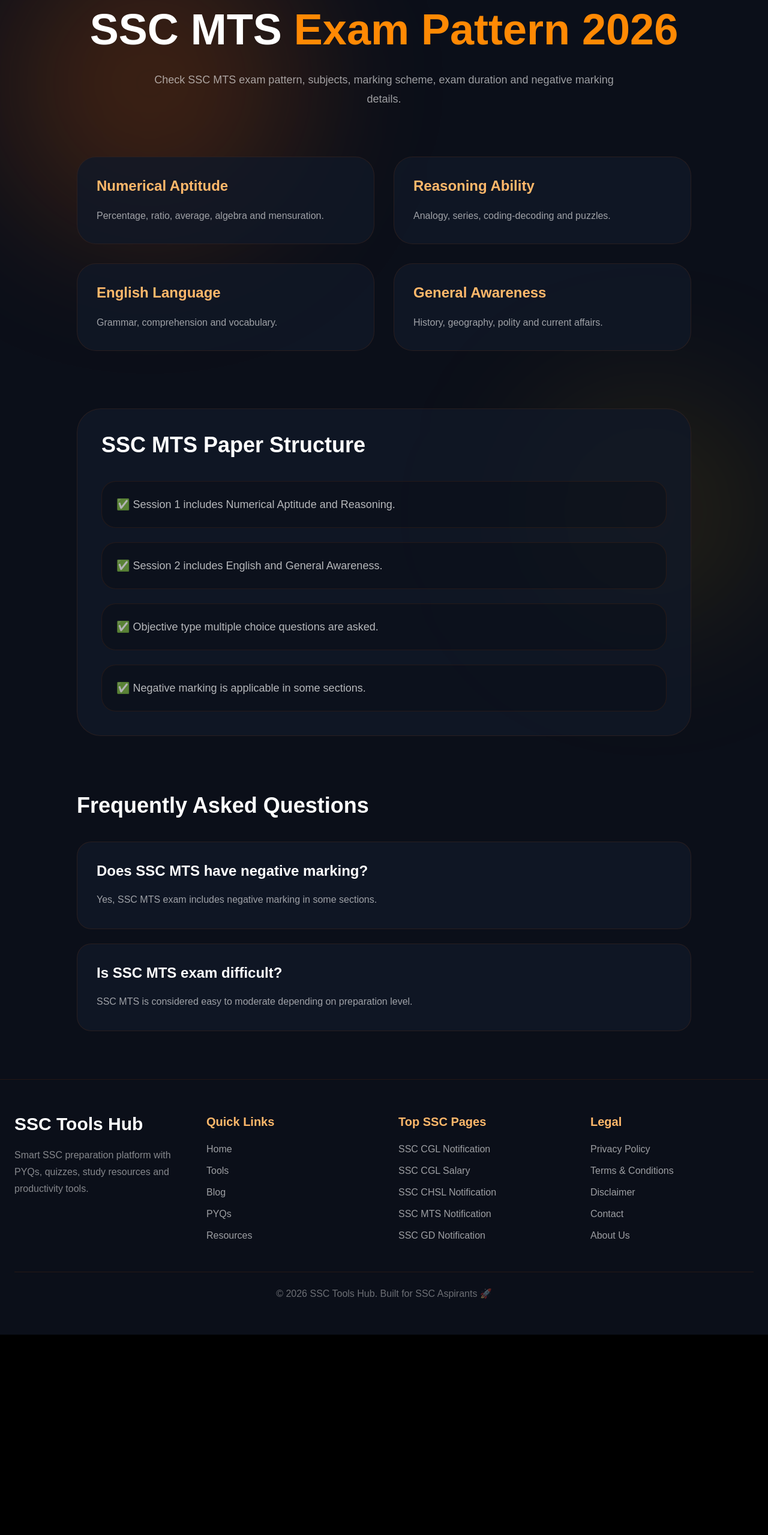
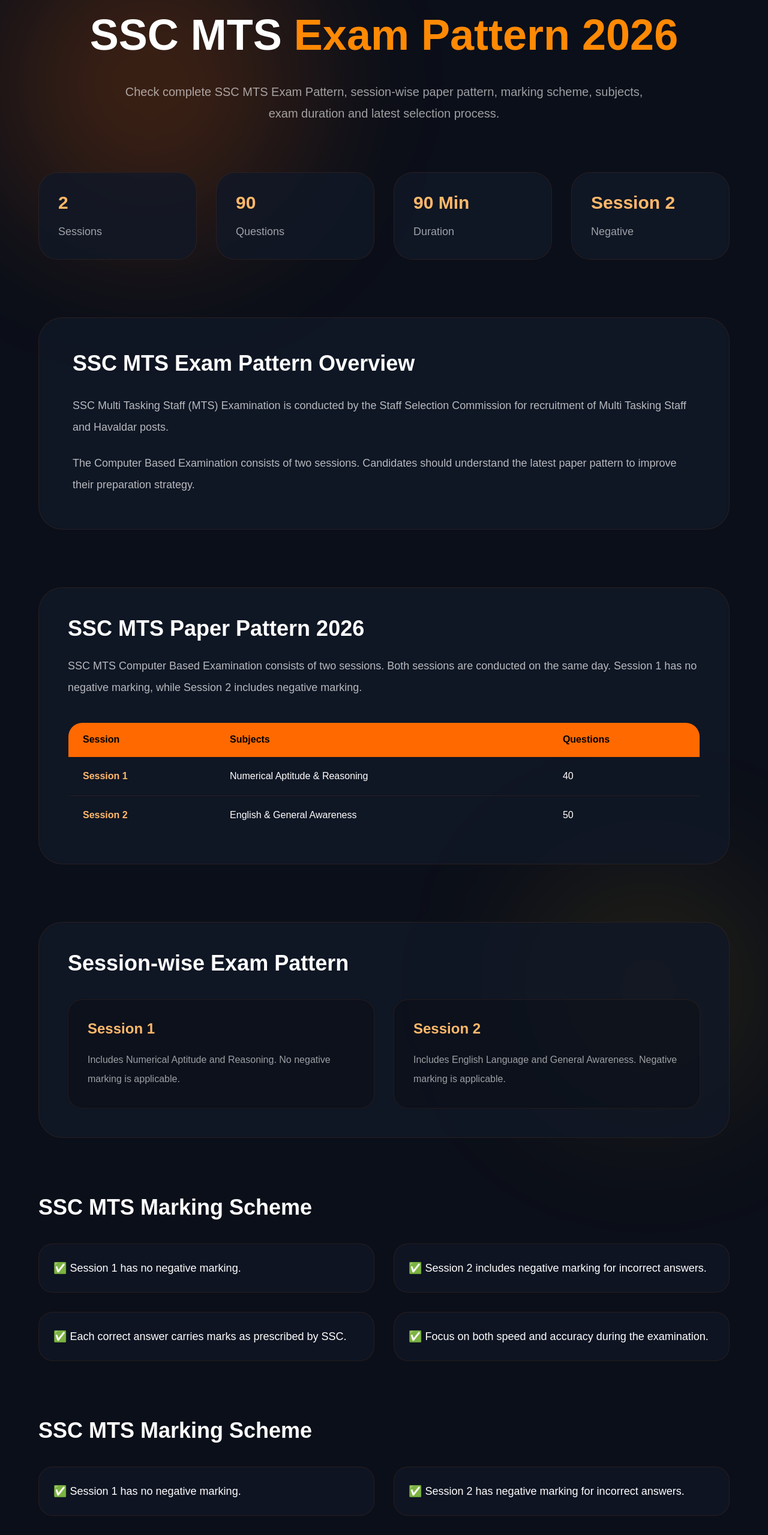
Before and after one commit to payadav142-rgb/ssc-tools-hub, a Next.js app: page /ssc-mts-exam-pattern in a window 1280 px wide. Shown: the part 200-2759 px from the top of the page at 60% size. Before the commit the page ends 2425 px from the top, so only its background shows below. Built offline with nearby package versions, Linux system fonts and the light colour scheme; no server answers.

Commit message:
Upgrade SSC MTS Exam Pattern page

```diff
--- a/app/ssc-mts-exam-pattern/page.tsx
+++ b/app/ssc-mts-exam-pattern/page.tsx
@@ -1,22 +1,18 @@
 import type { Metadata } from "next";
+import Link from "next/link";
 
 import Navbar from "../../components/Navbar";
 import ToolContainer from "../../components/ToolContainer";
 
 export const metadata: Metadata = {
-
-  title:
-    "SSC MTS Exam Pattern 2026 — Complete Paper Pattern",
+  title: "SSC MTS Exam Pattern 2026 — Complete Paper Pattern",
 
   description:
-    "Check SSC MTS exam pattern 2026 including subjects, marking scheme, paper format and negative marking.",
-
+    "Check SSC MTS Exam Pattern 2026 including paper pattern, marking scheme, session-wise exam pattern, subjects, duration and negative marking.",
 };
 
 export default function Page() {
-
   return (
-
     <ToolContainer>
 
       <Navbar />
@@ -30,58 +26,59 @@ export default function Page() {
 
         <section className="relative z-10 px-6 py-20">
 
-          <div className="max-w-5xl mx-auto">
+          <div className="max-w-6xl mx-auto">
 
             {/* Hero */}
+
             <div className="text-center">
 
               <p className="text-orange-300 font-medium">
-
                 SSC MTS 2026
-
               </p>
 
-              <h1 className="text-5xl md:text-7xl font-extrabold mt-5">
+              <h1 className="text-5xl md:text-7xl font-extrabold leading-tight mt-5">
 
-                SSC MTS
+                SSC MTS{" "}
+
                 <span className="text-orange-400">
-                  {" "}Exam Pattern 2026
+                  Exam Pattern 2026
                 </span>
 
               </h1>
 
-              <p className="text-white/60 text-lg leading-8 mt-8 max-w-3xl mx-auto">
+              <p className="text-white/60 text-lg md:text-xl leading-9 mt-8 max-w-4xl mx-auto">
 
-                Check SSC MTS exam pattern,
-                subjects, marking scheme,
-                exam duration and negative marking details.
+                Check complete SSC MTS Exam Pattern,
+                session-wise paper pattern, marking scheme,
+                subjects, exam duration and latest selection process.
 
               </p>
 
             </div>
 
-            {/* Subjects */}
-            <div className="mt-20 grid md:grid-cols-2 gap-8">
+            {/* Quick Cards */}
+
+            <div className="grid md:grid-cols-4 gap-8 mt-20">
 
               {[
                 {
-                  title: "Numerical Aptitude",
-                  desc: "Percentage, ratio, average, algebra and mensuration.",
+                  title: "Sessions",
+                  value: "2",
                 },
 
                 {
-                  title: "Reasoning Ability",
-                  desc: "Analogy, series, coding-decoding and puzzles.",
+                  title: "Questions",
+                  value: "90",
                 },
 
                 {
-                  title: "English Language",
-                  desc: "Grammar, comprehension and vocabulary.",
+                  title: "Duration",
+                  value: "90 Min",
                 },
 
                 {
-                  title: "General Awareness",
-                  desc: "History, geography, polity and current affairs.",
+                  title: "Negative",
+                  value: "Session 2",
                 },
 
               ].map((item, index) => (
@@ -91,16 +88,12 @@ export default function Page() {
                   className="bg-[#111827]/80 border border-orange-500/10 rounded-[32px] p-8"
                 >
 
-                  <h2 className="text-2xl font-bold text-orange-300">
-
-                    {item.title}
-
+                  <h2 className="text-3xl font-bold text-orange-300">
+                    {item.value}
                   </h2>
 
-                  <p className="text-white/60 mt-5 leading-7">
-
-                    {item.desc}
-
+                  <p className="text-white/60 mt-4 text-lg">
+                    {item.title}
                   </p>
 
                 </div>
@@ -109,33 +102,215 @@ export default function Page() {
 
             </div>
 
-            {/* Exam Structure */}
-            <div className="mt-24 bg-[#111827]/80 border border-orange-500/10 rounded-[40px] p-10">
+            {/* Overview */}
+
+            <div className="mt-24 bg-[#111827]/80 border border-orange-500/10 rounded-[40px] p-10 md:p-14">
 
               <h2 className="text-4xl font-bold">
-
-                SSC MTS Paper Structure
-
+                SSC MTS Exam Pattern Overview
               </h2>
 
-              <div className="space-y-6 mt-10">
+              <p className="text-white/70 text-lg leading-9 mt-8">
+
+                SSC Multi Tasking Staff (MTS) Examination is
+                conducted by the Staff Selection Commission
+                for recruitment of Multi Tasking Staff and
+                Havaldar posts.
+
+              </p>
+
+              <p className="text-white/70 text-lg leading-9 mt-6">
+
+                The Computer Based Examination consists of
+                two sessions. Candidates should understand
+                the latest paper pattern to improve their
+                preparation strategy.
+
+              </p>
+
+            </div>
+                        {/* Paper Pattern */}
+            <div className="mt-24 bg-[#111827]/80 border border-orange-500/10 rounded-[40px] p-8 md:p-12">
+
+              <h2 className="text-4xl font-bold">
+                SSC MTS Paper Pattern 2026
+              </h2>
+
+              <p className="text-white/70 text-lg leading-9 mt-6">
+                SSC MTS Computer Based Examination consists of
+                two sessions. Both sessions are conducted on the
+                same day. Session 1 has no negative marking,
+                while Session 2 includes negative marking.
+              </p>
+
+              <div className="overflow-x-auto mt-10">
+
+                <table className="w-full border border-orange-500/10 rounded-3xl overflow-hidden">
+
+                  <thead className="bg-orange-500 text-black">
+
+                    <tr>
+
+                      <th className="px-6 py-4 text-left">
+                        Session
+                      </th>
+
+                      <th className="px-6 py-4 text-left">
+                        Subjects
+                      </th>
+
+                      <th className="px-6 py-4 text-left">
+                        Questions
+                      </th>
+
+                    </tr>
+
+                  </thead>
+
+                  <tbody>
+
+                    {[
+                      [
+                        "Session 1",
+                        "Numerical Aptitude & Reasoning",
+                        "40",
+                      ],
+
+                      [
+                        "Session 2",
+                        "English & General Awareness",
+                        "50",
+                      ],
+
+                    ].map((row) => (
+
+                      <tr
+                        key={row[0]}
+                        className="border-t border-orange-500/10"
+                      >
+
+                        <td className="px-6 py-5 font-semibold text-orange-300">
+                          {row[0]}
+                        </td>
+
+                        <td className="px-6 py-5">
+                          {row[1]}
+                        </td>
+
+                        <td className="px-6 py-5">
+                          {row[2]}
+                        </td>
+
+                      </tr>
+
+                    ))}
+
+                  </tbody>
+
+                </table>
+
+              </div>
+
+            </div>
+
+            {/* Session Details */}
+            <div className="mt-24 bg-[#111827]/80 border border-orange-500/10 rounded-[40px] p-8 md:p-12">
+
+              <h2 className="text-4xl font-bold">
+                Session-wise Exam Pattern
+              </h2>
+
+              <div className="grid md:grid-cols-2 gap-8 mt-10">
 
                 {[
-                  "Session 1 includes Numerical Aptitude and Reasoning.",
-                  "Session 2 includes English and General Awareness.",
-                  "Objective type multiple choice questions are asked.",
-                  "Negative marking is applicable in some sections.",
-                ].map((item, index) => (
+                  {
+                    title: "Session 1",
+                    desc: "Includes Numerical Aptitude and Reasoning. No negative marking is applicable.",
+                  },
+
+                  {
+                    title: "Session 2",
+                    desc: "Includes English Language and General Awareness. Negative marking is applicable.",
+                  },
+
+                ].map((item) => (
 
                   <div
-                    key={index}
-                    className="bg-black/20 border border-orange-500/10 rounded-3xl p-6"
+                    key={item.title}
+                    className="bg-black/20 border border-orange-500/10 rounded-3xl p-8"
                   >
 
-                    <p className="text-white/70 text-lg">
+                    <h3 className="text-2xl font-bold text-orange-300">
+                      {item.title}
+                    </h3>
 
+                    <p className="text-white/60 leading-8 mt-5">
+                      {item.desc}
+                    </p>
+
+                  </div>
+
+                ))}
+
+              </div>
+
+            </div>
+
+            {/* Marking Scheme */}
+            <div className="mt-24">
+
+              <h2 className="text-4xl font-bold">
+                SSC MTS Marking Scheme
+              </h2>
+
+              <div className="grid md:grid-cols-2 gap-8 mt-10">
+
+                {[
+                  "Session 1 has no negative marking.",
+                  "Session 2 includes negative marking for incorrect answers.",
+                  "Each correct answer carries marks as prescribed by SSC.",
+                  "Focus on both speed and accuracy during the examination.",
+                ].map((item) => (
+
+                  <div
+                    key={item}
+                    className="bg-[#111827]/70 border border-orange-500/10 rounded-3xl p-6"
+                  >
+
+                    <p className="text-lg leading-8">
                       ✅ {item}
+                    </p>
 
+                  </div>
+
+                ))}
+
+              </div>
+
+            </div>
+                        {/* Marking Scheme */}
+            <div className="mt-24">
+
+              <h2 className="text-4xl font-bold">
+                SSC MTS Marking Scheme
+              </h2>
+
+              <div className="grid md:grid-cols-2 gap-8 mt-10">
+
+                {[
+                  "Session 1 has no negative marking.",
+                  "Session 2 has negative marking for incorrect answers.",
+                  "Each correct answer carries the prescribed marks.",
+                  "Candidates should focus on both speed and accuracy.",
+                ].map((item) => (
+
+                  <div
+                    key={item}
+                    className="bg-[#111827]/70 border border-orange-500/10 rounded-3xl p-6"
+                  >
+
+                    <p className="text-lg leading-8">
+                      ✅ {item}
                     </p>
 
                   </div>
@@ -150,9 +325,7 @@ export default function Page() {
             <div className="mt-24">
 
               <h2 className="text-4xl font-bold">
-
                 Frequently Asked Questions
-
               </h2>
 
               <div className="space-y-6 mt-10">
@@ -160,16 +333,11 @@ export default function Page() {
                 <div className="bg-[#111827]/80 border border-orange-500/10 rounded-3xl p-8">
 
                   <h3 className="text-2xl font-semibold">
-
-                    Does SSC MTS have negative marking?
-
+                    Is SSC MTS conducted online?
                   </h3>
 
-                  <p className="text-white/60 mt-4 leading-8">
-
-                    Yes, SSC MTS exam includes negative marking
-                    in some sections.
-
+                  <p className="text-white/60 leading-8 mt-4">
+                    Yes, SSC MTS examination is conducted in online CBT mode.
                   </p>
 
                 </div>
@@ -177,21 +345,90 @@ export default function Page() {
                 <div className="bg-[#111827]/80 border border-orange-500/10 rounded-3xl p-8">
 
                   <h3 className="text-2xl font-semibold">
-
-                    Is SSC MTS exam difficult?
-
+                    How many sessions are there in SSC MTS?
                   </h3>
 
-                  <p className="text-white/60 mt-4 leading-8">
+                  <p className="text-white/60 leading-8 mt-4">
+                    SSC MTS examination consists of Session 1 and Session 2.
+                  </p>
 
-                    SSC MTS is considered easy to moderate
-                    depending on preparation level.
+                </div>
 
+                <div className="bg-[#111827]/80 border border-orange-500/10 rounded-3xl p-8">
+
+                  <h3 className="text-2xl font-semibold">
+                    Is there negative marking in SSC MTS?
+                  </h3>
+
+                  <p className="text-white/60 leading-8 mt-4">
+                    Yes, negative marking is applicable in Session 2 as per SSC rules.
+                  </p>
+
+                </div>
+
+                <div className="bg-[#111827]/80 border border-orange-500/10 rounded-3xl p-8">
+
+                  <h3 className="text-2xl font-semibold">
+                    What is the duration of SSC MTS exam?
+                  </h3>
+
+                  <p className="text-white/60 leading-8 mt-4">
+                    Both sessions are conducted separately with the duration prescribed by SSC.
                   </p>
 
                 </div>
 
               </div>
+
+            </div>
+
+            {/* Internal Links */}
+            <div className="grid md:grid-cols-3 gap-8 mt-24">
+
+              <Link
+                href="/ssc-mts-syllabus"
+                className="group bg-[#111827]/80 border border-orange-500/10 rounded-[32px] p-8 hover:border-orange-500/40 transition-all"
+              >
+
+                <h3 className="text-2xl font-bold group-hover:text-orange-300 transition">
+                  SSC MTS Syllabus
+                </h3>
+
+                <p className="text-white/50 mt-4">
+                  Complete topic-wise syllabus →
+                </p>
+
+              </Link>
+
+              <Link
+                href="/ssc-mts-cutoff"
+                className="group bg-[#111827]/80 border border-orange-500/10 rounded-[32px] p-8 hover:border-orange-500/40 transition-all"
+              >
+
+                <h3 className="text-2xl font-bold group-hover:text-orange-300 transition">
+                  SSC MTS Cutoff
+                </h3>
+
+                <p className="text-white/50 mt-4">
+                  Expected & previous year cutoff →
+                </p>
+
+              </Link>
+
+              <Link
+                href="/ssc-mts-salary"
+                className="group bg-[#111827]/80 border border-orange-500/10 rounded-[32px] p-8 hover:border-orange-500/40 transition-all"
+              >
+
+                <h3 className="text-2xl font-bold group-hover:text-orange-300 transition">
+                  SSC MTS Salary
+                </h3>
+
+                <p className="text-white/50 mt-4">
+                  In-hand salary & allowances →
+                </p>
+
+              </Link>
 
             </div>
 
```
